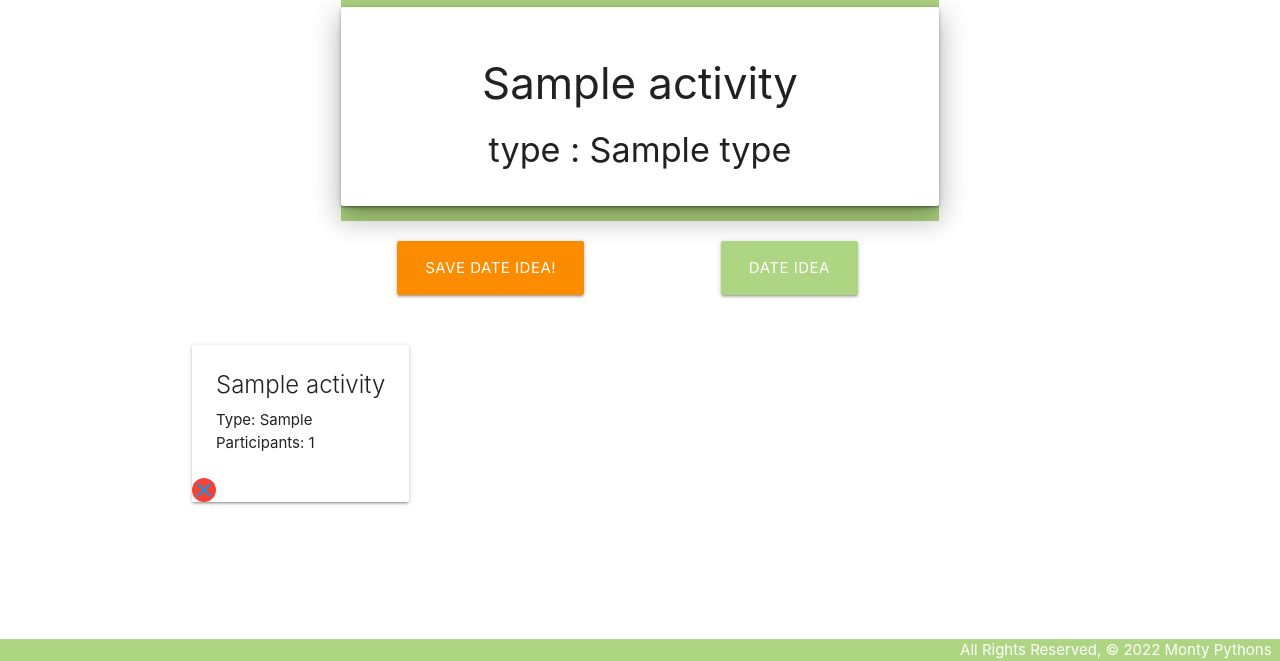
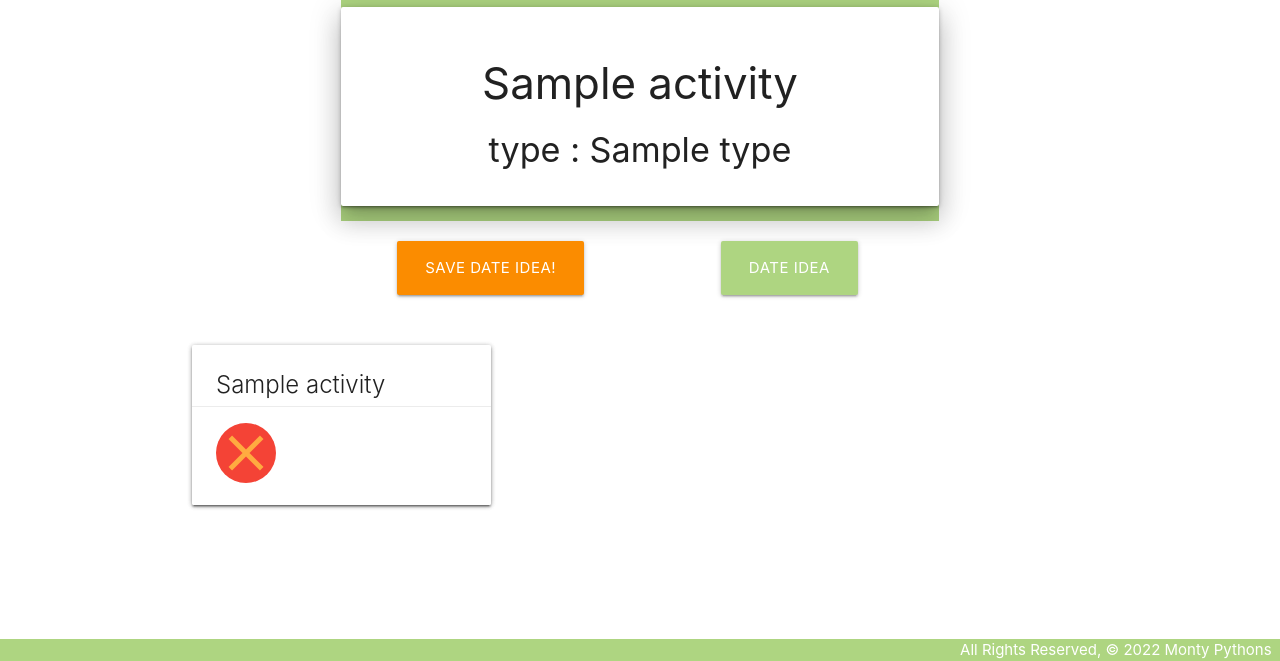
Before and after one commit to heyjudesmom/save-the-date, a Django app: page /activity/ in a window 1280 px wide. Shown: the part 139-800 px from the top of the page. Run offline with Django 4.2, Linux system fonts and the light colour scheme; a user stored in the database is signed in; tables that the repository leaves empty hold one stand-in row (values such as "Sample post"); a database or web service that is not in the repository returns one stand-in record (values such as "Sample title"); data that the repository does not hold is empty.

Commit message:
BUtton delete on idea page

```diff
--- a/main_app/templates/activity.html
+++ b/main_app/templates/activity.html
@@ -38,14 +38,18 @@
 <div class="row">
     {% for x in all_activities %}
     <div class="col s4">
-        <div class="card" style="display:inline-block">
-            <div class="card-content">
-                <span class="card-title">{{ x.name }}</span>
-                <p>Type: {{ x.type }}</p>
-                <p>Participants: {{ x.participants }}</p>
-
+        <div class="card" >
+            <div id="calendar-card" class="card hoverable medium">
+                <div class="card-content">
+                    <span class="card-title">{{ x.name }}</span>
+                    <p>Type: {{ x.type }}</p>
+                    <p>Participants: {{ x.participants }}</p>
+                    <br>
+                </div>
+                <div class="card-action">
+                    <a href="{% url 'activities_delete' x.id %}"><i class="medium material-icons circle red">close</i></a>
+                </div>
             </div>
-            <a href="{% url 'activities_delete' x.id %}" class="waves-effect waves-light material-icons circle red">close</a>
         </div>
     </div>
     {% endfor %}
```
